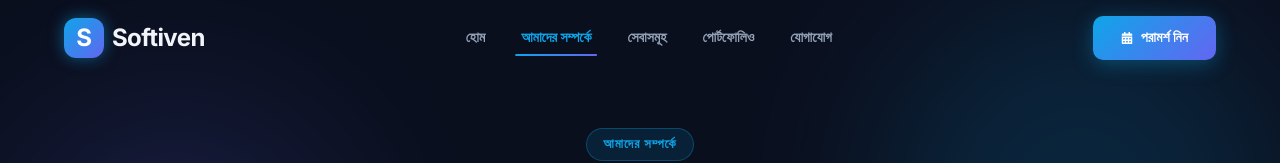
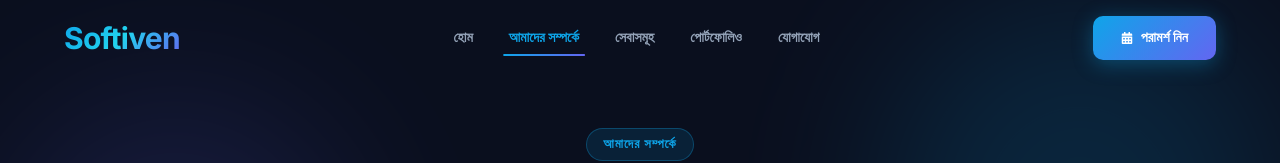
Before and after one commit to saadafahmed45/softiven-agancy-client, a Next.js app: page /about in a window 1280 px wide. Shown: the top 163 px of the page. Built offline with nearby package versions, Linux system fonts and the light colour scheme.

Commit message:
Update logo to simple gradient text

```diff
--- a/app/shared/Footer.jsx
+++ b/app/shared/Footer.jsx
@@ -26,11 +26,8 @@ export default function Footer() {
         <div className="grid grid-cols-1 md:grid-cols-2 lg:grid-cols-4 gap-12">
           {/* Brand column */}
           <div className="lg:col-span-1 space-y-6">
-            <Link href="/" className="flex items-center gap-2 group inline-flex">
-              <div className="w-10 h-10 rounded-xl bg-gradient-to-br from-[#0EA5E9] to-[#6366F1] flex items-center justify-center shadow-[0_0_15px_rgba(14,165,233,0.5)] group-hover:shadow-[0_0_25px_rgba(14,165,233,0.7)] transition-all duration-300">
-                <span className="text-white font-bold text-2xl font-display leading-none">S</span>
-              </div>
-              <span className="text-2xl font-bold font-display tracking-tight text-[#F1F5F9]">
+            <Link href="/" className="inline-block">
+              <span className="gradient-text text-3xl font-bold font-display tracking-tight">
                 Softiven
               </span>
             </Link>
--- a/app/shared/Navbar.jsx
+++ b/app/shared/Navbar.jsx
@@ -38,11 +38,8 @@ function Navbar() {
       <div className="max-w-7xl mx-auto px-6 md:px-10 lg:px-16 py-4">
         <div className="flex items-center justify-between">
           {/* Logo */}
-          <Link href="/" className="flex items-center gap-2 z-10 group">
-            <div className="w-10 h-10 rounded-xl bg-gradient-to-br from-[#0EA5E9] to-[#6366F1] flex items-center justify-center shadow-[0_0_15px_rgba(14,165,233,0.5)] group-hover:shadow-[0_0_25px_rgba(14,165,233,0.7)] transition-all duration-300">
-              <span className="text-white font-bold text-2xl font-display leading-none">S</span>
-            </div>
-            <span className="text-2xl font-bold font-display tracking-tight text-[#F1F5F9]">
+          <Link href="/" className="flex items-center z-10">
+            <span className="gradient-text text-3xl font-bold font-display tracking-tight">
               Softiven
             </span>
           </Link>
```
